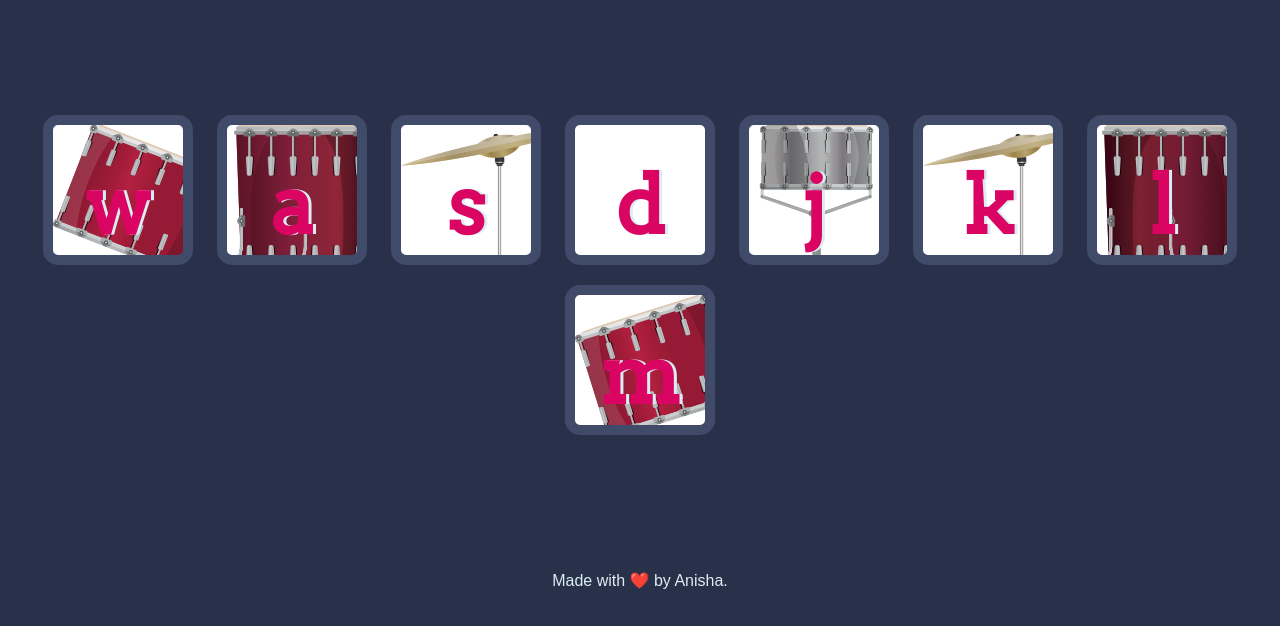
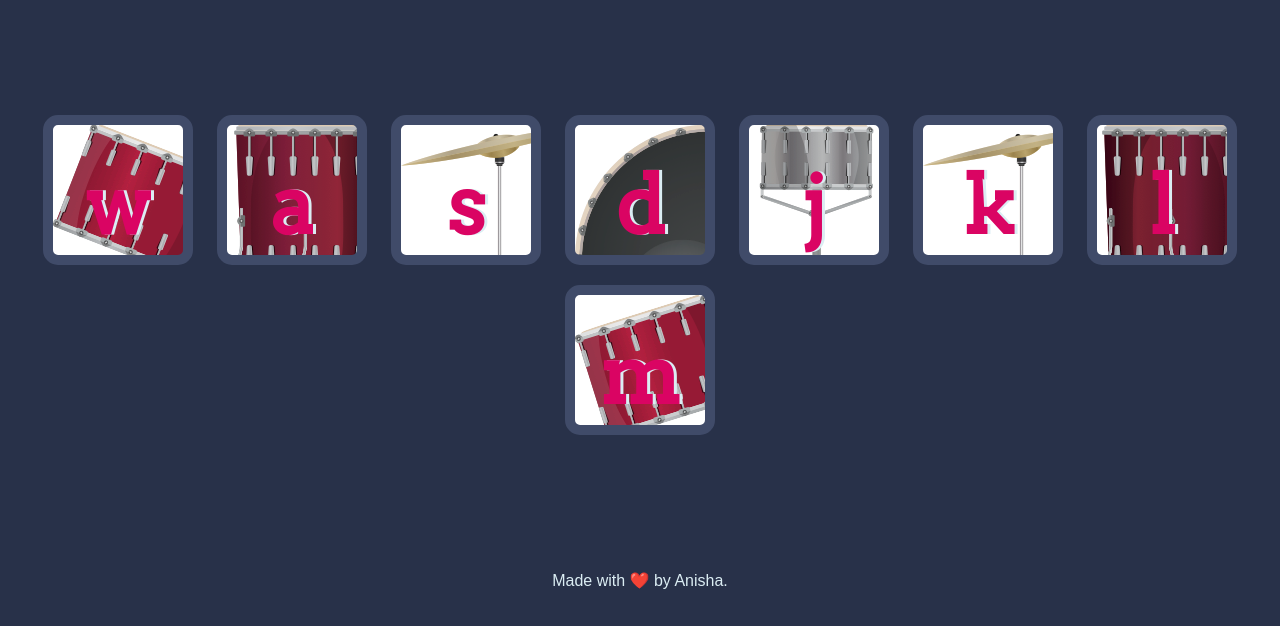
Before and after one commit to anishaag-21/DrumKit, a plain HTML site: page index.html in a window 1280 px wide. Shown: the part 174-800 px from the top of the page. Drawn offline with Linux system fonts and the light colour scheme; the site is published under a folder, as on GitHub Pages, so addresses that start at the root find nothing.

Commit message:
Update styles.css

```diff
--- a/styles.css
+++ b/styles.css
@@ -30,7 +30,7 @@
 }
 
 .d{
-  background-image: url("/images/kick.png");
+  background-image: url("images/kick.png");
 }
 
 .j {
```
